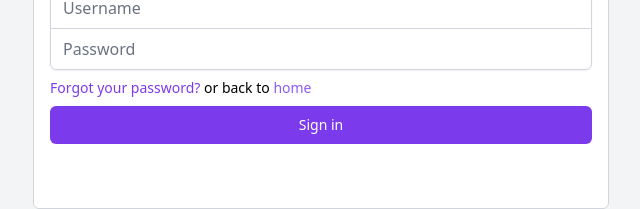
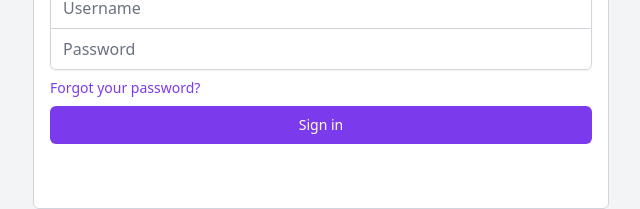
Before and after one commit to sanjayatony/app-vue, a Vue app: page / in a window 1280 px wide. Shown: the part 194-403 px from the top of the page, without its empty margins (319-959 px from the left). Built offline with nearby package versions, Linux system fonts and the light colour scheme.

Commit message:
add localstorage

```diff
--- a/src/views/Login.vue
+++ b/src/views/Login.vue
@@ -23,8 +23,6 @@
         <a href="#" class="text-purple-600 hover:text-purple-500">
           Forgot your password?
         </a>
-        or back to
-        <router-link to="/" class="text-purple-500 hover:text-purple-700">home</router-link>
       </div>
       <div>
         <button
@@ -59,8 +57,9 @@ export default {
             email: this.email,
             password: this.password,
           })
-          .then((response) => {
-            console.log(response);
+          .then(() => {
+            localStorage.setItem("isLoggedIn", "true");
+            this.$router.push({ name: "Dashboard" });
           })
           .catch((error) => {
             console.log(error.response.data);
```
